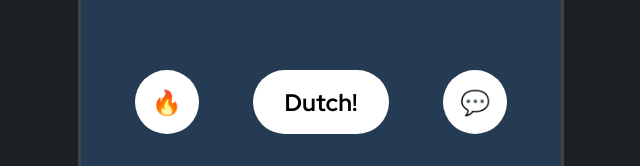
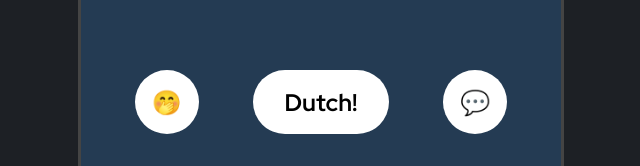
Before and after one commit to MisterAzix/dutch-app, a React (Create React App) app: page / in a window 1280 px wide. Shown: the part 634-800 px from the top of the page, without its empty margins (319-959 px from the left). Built offline with nearby package versions, Linux system fonts and the light colour scheme.

Commit message:
emoji changer

```diff
--- a/src/components/NavBar/Navbar.jsx
+++ b/src/components/NavBar/Navbar.jsx
@@ -1,12 +1,18 @@
-import React from "react";
+import React, { useState } from "react";
 import styles from "./navbar.module.css";
 
-/* import Button from "../../components/Button/Button"; */
+const myEmojis = ['🔥', '😝', '😳', '🙀', '🤩', '😸', '😎', '🤭', '🤪', '🤣', '😁'];
 
 export default function Navbar(props) {
+    const [emoji, setEmoji] = useState(myEmojis[Math.floor(Math.random() * myEmojis.length)]);
+
+    const handleClick = () => {
+        setEmoji(myEmojis[Math.floor(Math.random() * myEmojis.length)]);
+    };
+
     return (
         <nav className={styles.navbar}>
-            <button className={styles.emoji}>🔥</button>
+            <button className={styles.emoji} onClick={handleClick}>{emoji}</button>
             {props.children}
             <button className={styles.chat}>💬</button>
         </nav>
```
Also changed, not shown: src/components/NavBar/navbar.module.css (+7 -0 lines), src/media/chat.png (added), src/media/fire.png (added).
